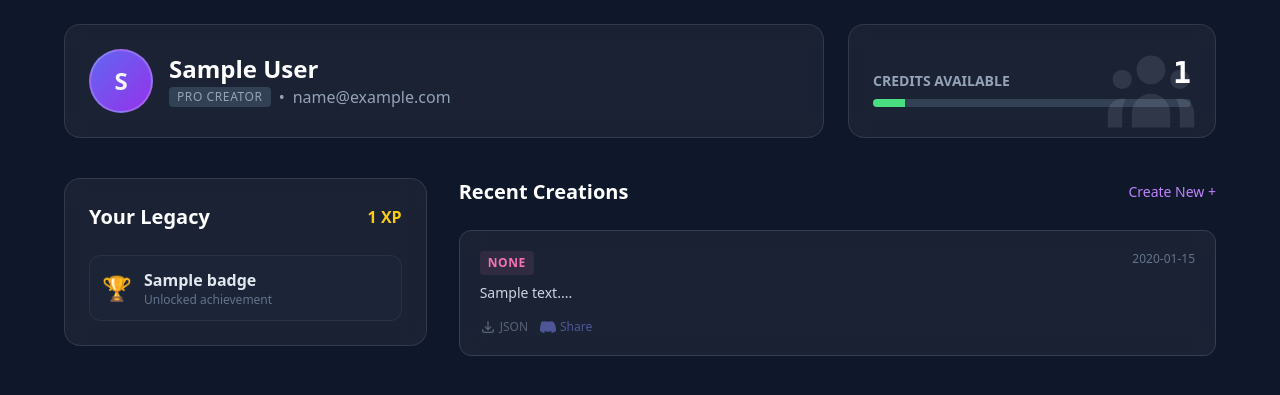
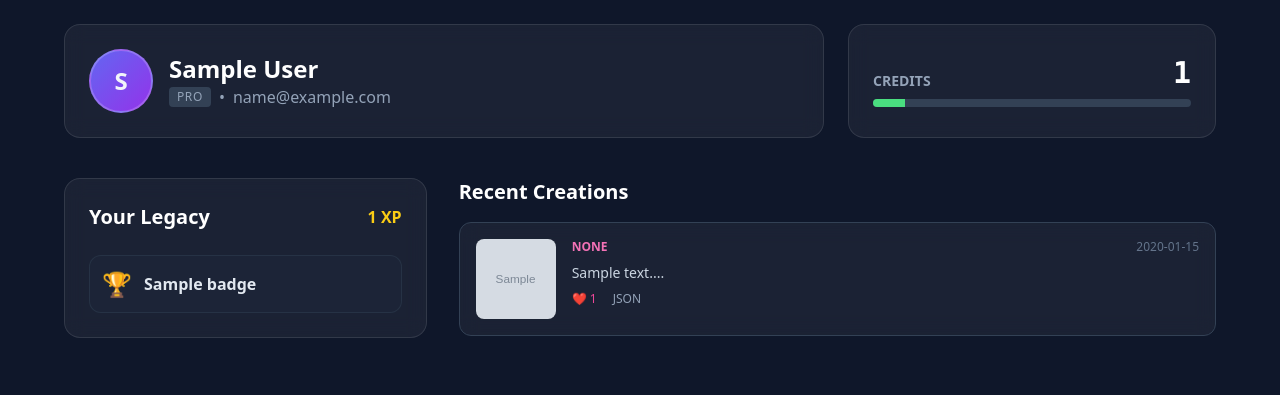
Before and after one commit to Devil-nkp/GameLore-AI, a Flask app: template templates/dashboard.html in a window 1280 px wide. Shown: the part 70-465 px from the top of the page. Run offline with Flask 3, Linux system fonts and the light colour scheme; tables that the repository leaves empty hold one stand-in row (values such as "Sample post"); the template is opened without the code that fills it: values that come from a table or form of the project are taken from there, most other values are stand-ins (such as "Sample title", 1, 10 or a date in 2020); grey boxes marked "Sample" are stand-in pictures; some libraries are stand-ins or nearby versions.

Commit message:
dashboard.html

```diff
--- a/templates/dashboard.html
+++ b/templates/dashboard.html
@@ -1,7 +1,6 @@
 {% extends "base.html" %}
 {% block content %}
 <div class="max-w-6xl mx-auto">
-
     <div class="grid grid-cols-1 md:grid-cols-3 gap-6 mb-10">
         <div class="glass p-6 rounded-2xl flex items-center gap-4 col-span-2">
             <div class="w-16 h-16 rounded-full bg-gradient-to-br from-indigo-500 to-purple-600 flex items-center justify-center text-2xl font-bold border-2 border-white/20">
@@ -11,7 +10,7 @@
                 <h2 class="text-2xl font-bold text-white">{{ user.name }}</h2>
                 <div class="flex items-center gap-2 text-slate-400">
                     <span class="bg-slate-700 px-2 py-0.5 rounded text-xs uppercase tracking-wider">
-                        {% if user.is_pro %}PRO CREATOR{% else %}Free Tier{% endif %}
+                        {% if user.is_pro %}PRO{% else %}Free Tier{% endif %}
                     </span>
                     <span>•</span>
                     <span>{{ user.email }}</span>
@@ -20,85 +19,58 @@
         </div>
 
         <div class="glass p-6 rounded-2xl flex flex-col justify-center relative overflow-hidden group">
-            <div class="absolute right-0 top-0 p-4 opacity-10 group-hover:opacity-20 transition">
-                <svg class="w-24 h-24" fill="currentColor" viewBox="0 0 20 20"><path d="M13 6a3 3 0 11-6 0 3 3 0 016 0zM18 8a2 2 0 11-4 0 2 2 0 014 0zM14 15a4 4 0 00-8 0v3h8v-3zM6 8a2 2 0 11-4 0 2 2 0 014 0zM16 18v-3a5.972 5.972 0 00-.75-2.906A3.005 3.005 0 0119 15v3h-3zM4.75 12.094A5.973 5.973 0 004 15v3H1v-3a3 3 0 013.75-2.906z"></path></svg>
-            </div>
             <div class="flex justify-between items-end mb-2">
-                <span class="text-slate-400 font-bold uppercase text-sm">Credits Available</span>
+                <span class="text-slate-400 font-bold uppercase text-sm">Credits</span>
                 <span class="text-3xl font-mono font-bold text-white">{{ user.credits }}</span>
             </div>
             <div class="w-full bg-slate-700 h-2 rounded-full overflow-hidden">
                 <div class="bg-green-400 h-full" style="width: {{ (user.credits / 10) * 100 }}%"></div>
             </div>
-            {% if not user.is_pro %}
-            <a href="/payment" class="mt-3 text-xs text-center text-green-400 hover:text-green-300 font-bold">Top Up Credits →</a>
-            {% endif %}
         </div>
     </div>
 
     <div class="grid grid-cols-1 lg:grid-cols-3 gap-8">
-
         <div class="glass p-6 rounded-2xl h-fit">
             <div class="flex justify-between items-center mb-6">
                 <h3 class="text-xl font-bold text-white">Your Legacy</h3>
                 <span class="text-yellow-400 font-bold">{{ user.xp }} XP</span>
             </div>
-
             <div class="space-y-4">
                 {% if badges %}
                     {% for badge in badges %}
                     <div class="flex items-center gap-3 bg-slate-800/50 p-3 rounded-xl border border-slate-700/50">
                         <div class="text-2xl">🏆</div>
-                        <div>
-                            <div class="font-bold text-slate-200">{{ badge }}</div>
-                            <div class="text-xs text-slate-500">Unlocked achievement</div>
-                        </div>
+                        <div class="font-bold text-slate-200">{{ badge }}</div>
                     </div>
                     {% endfor %}
                 {% else %}
-                    <div class="text-center py-8 text-slate-500">
-                        <p class="mb-2">No badges yet.</p>
-                        <p class="text-sm">Generate content to earn XP!</p>
-                    </div>
+                    <p class="text-slate-500 text-center py-4">Generate content to earn Badges!</p>
                 {% endif %}
             </div>
         </div>
 
-        <div class="lg:col-span-2">
-            <div class="flex justify-between items-center mb-6">
-                <h3 class="text-xl font-bold text-white">Recent Creations</h3>
-                <a href="/generate" class="text-sm text-purple-400 hover:text-purple-300">Create New +</a>
-            </div>
-
-            <div class="space-y-4">
-                {% if recent_gens %}
-                    {% for gen in recent_gens %}
-                    <div class="glass p-5 rounded-xl border border-slate-700 hover:border-purple-500/50 transition group">
-                        <div class="flex justify-between items-start mb-2">
-                            <span class="text-xs font-bold text-pink-400 bg-pink-400/10 px-2 py-1 rounded uppercase tracking-wider">{{ gen.type }}</span>
+        <div class="lg:col-span-2 space-y-4">
+            <h3 class="text-xl font-bold text-white mb-4">Recent Creations</h3>
+            {% if recent_gens %}
+                {% for gen in recent_gens %}
+                <div class="glass p-4 rounded-xl border border-slate-700 hover:border-purple-500/50 transition flex gap-4">
+                    <img src="{{ gen.image_url }}" class="w-20 h-20 object-cover rounded-lg bg-black/50">
+                    <div class="flex-1">
+                        <div class="flex justify-between items-start">
+                            <span class="text-xs font-bold text-pink-400 uppercase">{{ gen.type }}</span>
                             <span class="text-xs text-slate-500">{{ gen.timestamp.strftime('%Y-%m-%d') }}</span>
                         </div>
-                        <p class="text-slate-300 text-sm line-clamp-2 mb-4">{{ gen.content[:150] }}...</p>
-
-                        <div class="flex gap-3 opacity-50 group-hover:opacity-100 transition">
-                            <a href="/export/{{ gen.id }}" class="text-xs flex items-center gap-1 text-slate-400 hover:text-white">
-                                <svg class="w-4 h-4" fill="none" stroke="currentColor" viewBox="0 0 24 24"><path stroke-linecap="round" stroke-linejoin="round" stroke-width="2" d="M4 16v1a3 3 0 003 3h10a3 3 0 003-3v-1m-4-4l-4 4m0 0l-4-4m4 4V4"></path></svg>
-                                JSON
-                            </a>
-                            <button class="text-xs flex items-center gap-1 text-indigo-400 hover:text-indigo-300" hx-post="/share_discord/{{ gen.id }}" hx-swap="outerHTML">
-                                <svg class="w-4 h-4" fill="currentColor" viewBox="0 0 24 24"><path d="M20.317 4.37a19.791 19.791 0 00-4.885-1.515.074.074 0 00-.079.037 13.48 13.48 0 00-.59 1.203 18.23 18.23 0 00-7.163 0 13.525 13.525 0 00-.59-1.203.078.078 0 00-.079-.037 19.796 19.796 0 00-4.885 1.515.071.071 0 00-.032.027C.533 9.046-.32 13.58.099 18.057a.082.082 0 00.031.057 19.9 19.9 0 005.993 3.03.078.078 0 00.084-.028 14.09 14.09 0 001.226-1.994.076.076 0 00-.041-.106 13.107 13.107 0 01-1.872-.892.077.077 0 01-.008-.128 10.2 10.2 0 00.372-.292.074.074 0 01.077-.01c3.928 1.793 8.18 1.793 12.062 0a.074.074 0 01.078.01c.12.098.246.198.373.292a.077.077 0 01-.006.127 12.299 12.299 0 01-1.873.892.077.077 0 00-.041.107c.36.698.772 1.362 1.225 1.993a.076.076 0 00.084.028 19.839 19.839 0 006.002-3.03.077.077 0 00.032-.054c.5-5.177-.838-9.674-3.549-13.66a.074.074 0 00-.031-.028z"/></svg>
-                                Share
-                            </button>
+                        <p class="text-slate-300 text-sm line-clamp-2 my-2">{{ gen.content[:100] }}...</p>
+                        <div class="flex gap-4 text-xs">
+                            <span class="text-pink-500">❤️ {{ gen.likes }}</span>
+                            <a href="/export/{{ gen.id }}" class="text-slate-400 hover:text-white">JSON</a>
                         </div>
                     </div>
-                    {% endfor %}
-                {% else %}
-                    <div class="glass p-8 rounded-xl text-center border border-dashed border-slate-700">
-                        <p class="text-slate-400 mb-4">You haven't generated anything yet.</p>
-                        <a href="/generate" class="bg-purple-600 text-white px-6 py-2 rounded-lg font-bold hover:bg-purple-700 transition">Start Creating</a>
-                    </div>
-                {% endif %}
-            </div>
+                </div>
+                {% endfor %}
+            {% else %}
+                <div class="text-center py-10 text-slate-500 glass rounded-xl">No creations yet.</div>
+            {% endif %}
         </div>
     </div>
 </div>
```
